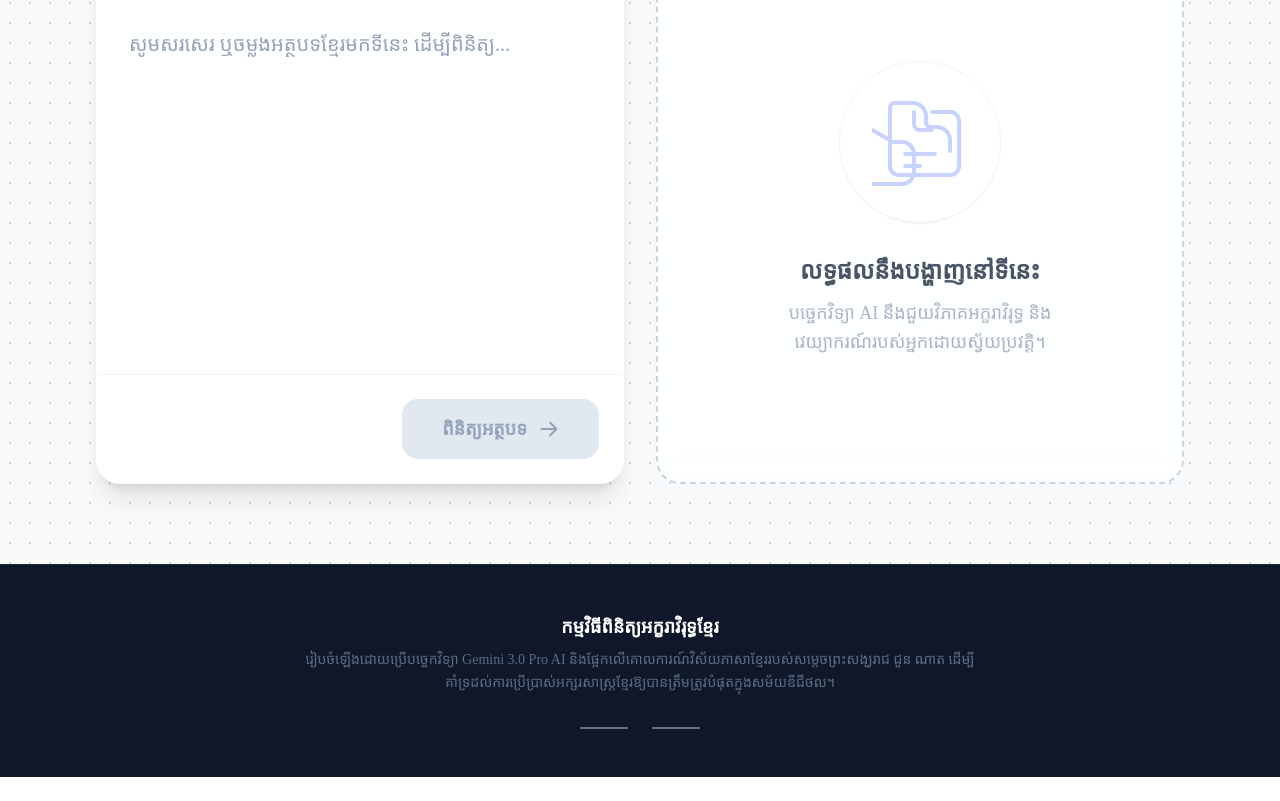
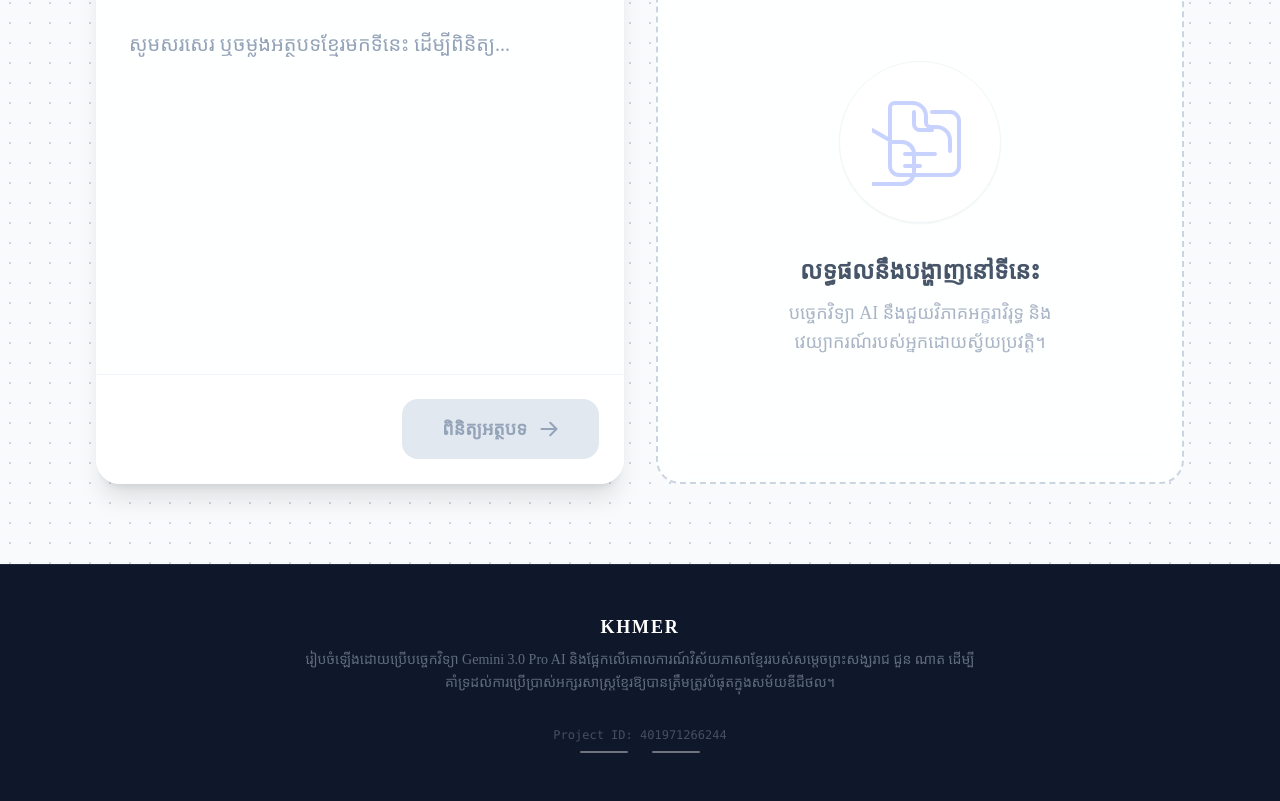
Before and after one commit to khuonnaret17-dev/ep6, a React (Vite) app: page / in a window 1280 px wide. Shown: the part 247-1048 px from the top of the page. Before the commit the page ends 1024 px from the top, so only its background shows below. Built offline with nearby package versions, Linux system fonts and the light colour scheme; a web font is replaced by a local one.

Commit message:
Add files via upload

```diff
--- a/App.tsx
+++ b/App.tsx
@@ -40,7 +40,7 @@ const App: React.FC = () => {
       setStatus(AnalysisStatus.SUCCESS);
     } catch (err) {
       console.error(err);
-      setError('មានបញ្ហាក្នុងការភ្ជាប់ទៅកាន់ប្រព័ន្ធ។ សូមព្យាយាមម្ដងទៀត។');
+      setError('មានបញ្ហាក្នុងការភ្ជាប់ទៅកាន់ប្រព័ន្ធ។ សូមពិនិត្យមើល API Key ក្នុង Environment Variables របស់អ្នក។');
       setStatus(AnalysisStatus.ERROR);
     }
   };
@@ -276,13 +276,16 @@ const App: React.FC = () => {
       {/* Footer */}
       <footer className="bg-slate-900 text-slate-400 py-12 px-4 text-center border-t border-slate-800 mt-12">
         <div className="max-w-2xl mx-auto">
-          <p className="text-lg font-bold text-white mb-2">កម្មវិធីពិនិត្យអក្ខរាវិរុទ្ធខ្មែរ</p>
+          <p className="text-lg font-bold text-white mb-2 uppercase tracking-widest">Khmer</p>
           <p className="text-sm opacity-60 leading-relaxed">
             រៀបចំឡើងដោយប្រើបច្ចេកវិទ្យា Gemini 3.0 Pro AI និងផ្អែកលើគោលការណ៍វិស័យភាសាខ្មែររបស់សម្ដេចព្រះសង្ឃរាជ ជួន ណាត ដើម្បីគាំទ្រដល់ការប្រើប្រាស់អក្សរសាស្ត្រខ្មែរឱ្យបានត្រឹមត្រូវបំផុតក្នុងសម័យឌីជីថល។
           </p>
-          <div className="mt-8 flex justify-center gap-6 opacity-40">
-            <div className="h-0.5 w-12 bg-white rounded-full"></div>
-            <div className="h-0.5 w-12 bg-white rounded-full"></div>
+          <div className="mt-8 flex flex-col items-center gap-2 opacity-40">
+            <span className="text-xs font-mono">Project ID: 401971266244</span>
+            <div className="flex gap-6">
+              <div className="h-0.5 w-12 bg-white rounded-full"></div>
+              <div className="h-0.5 w-12 bg-white rounded-full"></div>
+            </div>
           </div>
         </div>
       </footer>
--- a/metadata.json
+++ b/metadata.json
@@ -1,5 +1,7 @@
+
 {
-  "name": "Khmer Linguist Expert",
+  "name": "Khmer",
   "description": "An advanced Khmer spelling and grammar checker based on Chuon Nath's dictionary and modern linguistics rules, providing detailed corrections and stylistic suggestions.",
+  "project_number": "401971266244",
   "requestFramePermissions": []
 }
--- a/package.json
+++ b/package.json
@@ -1,5 +1,5 @@
 {
-  "name": "khmer-linguist-expert",
+  "name": "khmer",
   "private": true,
   "version": "0.0.0",
   "type": "module",
```
